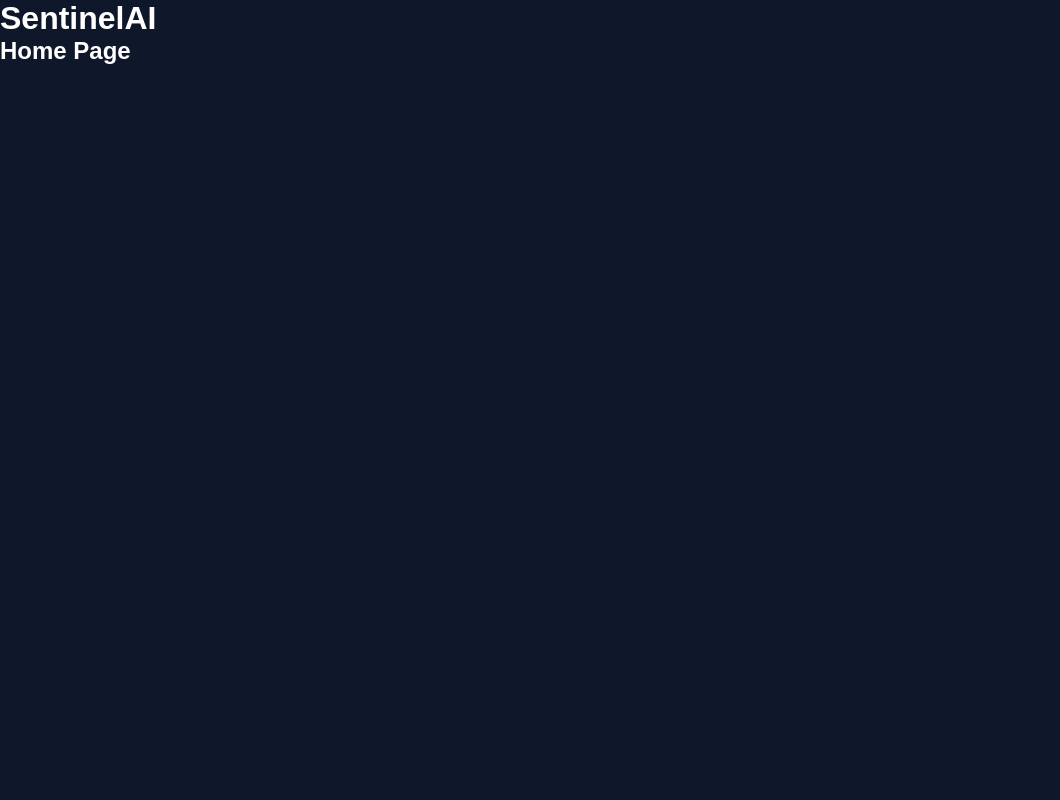
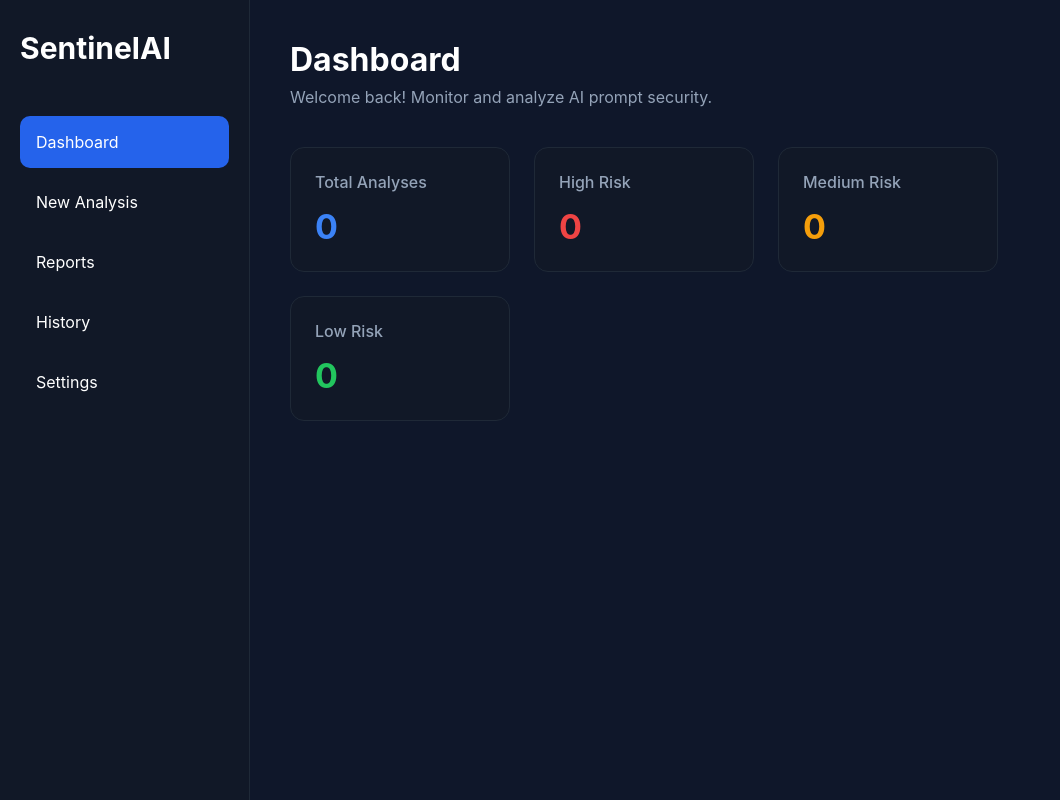
Before and after one commit to shreyasharmaa516/AI-Security-Playground, a React app in the folder frontend/: page / in a window 1280 px wide. Shown: the whole page, without its empty margins (0-1060 px from the left). Built offline with nearby package versions, Linux system fonts and the light colour scheme; the HTML template or start-up script is replaced by a standard one.

Commit message:
feat: build dashboard layout and statistics cards

```diff
--- a/frontend/src/App.jsx
+++ b/frontend/src/App.jsx
@@ -1,11 +1,12 @@
-import Header from "./components/Header/Header.jsx";
-import Home from "./pages/Home/Home.jsx";
+import Layout from "./layout/Layout";
+import Header from "./components/Header/Header";
+import Home from "./pages/Home/Home";
 
 export default function App() {
   return (
-    <>
+    <Layout>
       <Header />
       <Home />
-    </>
+    </Layout>
   );
 }
--- /dev/null
+++ b/frontend/src/components/Card/Card.css
@@ -0,0 +1,17 @@
+.card {
+  background: #111827;
+  border: 1px solid #1f2937;
+  border-radius: 14px;
+  padding: 24px;
+  width: 220px;
+}
+
+.card h4 {
+  color: #94a3b8;
+  margin-bottom: 14px;
+  font-weight: 500;
+}
+
+.card h2 {
+  font-size: 34px;
+}
--- /dev/null
+++ b/frontend/src/components/Card/Card.jsx
@@ -0,0 +1,17 @@
+import "./Card.css";
+
+export default function Card({
+  title,
+  value,
+  color = "#3b82f6",
+}) {
+  return (
+    <div className="card">
+      <h4>{title}</h4>
+
+      <h2 style={{ color }}>
+        {value}
+      </h2>
+    </div>
+  );
+}
--- a/frontend/src/components/Header/Header.jsx
+++ b/frontend/src/components/Header/Header.jsx
@@ -1,3 +1,20 @@
 export default function Header() {
-  return <h1>SentinelAI</h1>;
+  return (
+    <header
+      style={{
+        marginBottom: "40px",
+      }}
+    >
+      <h1>Dashboard</h1>
+
+      <p
+        style={{
+          color: "#94a3b8",
+          marginTop: "8px",
+        }}
+      >
+        Welcome back! Monitor and analyze AI prompt security.
+      </p>
+    </header>
+  );
 }
--- /dev/null
+++ b/frontend/src/components/Sidebar/Sidebar.css
@@ -0,0 +1,33 @@
+.sidebar {
+  width: 250px;
+  min-height: 100vh;
+  background: #111827;
+  color: white;
+  padding: 30px 20px;
+  border-right: 1px solid #1f2937;
+}
+
+.logo {
+  font-size: 30px;
+  margin-bottom: 50px;
+}
+
+.sidebar ul {
+  list-style: none;
+}
+
+.sidebar li {
+  padding: 16px;
+  margin-bottom: 8px;
+  border-radius: 10px;
+  cursor: pointer;
+  transition: 0.25s;
+}
+
+.sidebar li:hover {
+  background: #1f2937;
+}
+
+.active {
+  background: #2563eb;
+}
--- /dev/null
+++ b/frontend/src/components/Sidebar/Sidebar.jsx
@@ -0,0 +1,19 @@
+import "./Sidebar.css";
+
+export default function Sidebar() {
+  return (
+    <aside className="sidebar">
+      <h2 className="logo">SentinelAI</h2>
+
+      <nav>
+        <ul>
+          <li className="active">Dashboard</li>
+          <li>New Analysis</li>
+          <li>Reports</li>
+          <li>History</li>
+          <li>Settings</li>
+        </ul>
+      </nav>
+    </aside>
+  );
+}
--- /dev/null
+++ b/frontend/src/layout/Layout.css
@@ -0,0 +1,18 @@
+* {
+  margin: 0;
+  padding: 0;
+  box-sizing: border-box;
+}
+
+.layout {
+  display: flex;
+  min-height: 100vh;
+  background: #0f172a;
+  color: white;
+  font-family: Inter, Arial, sans-serif;
+}
+
+.content {
+  flex: 1;
+  padding: 40px;
+}
--- /dev/null
+++ b/frontend/src/layout/Layout.jsx
@@ -0,0 +1,14 @@
+import "./Layout.css";
+import Sidebar from "../components/Sidebar/Sidebar";
+
+export default function Layout({ children }) {
+  return (
+    <div className="layout">
+      <Sidebar />
+
+      <div className="content">
+        {children}
+      </div>
+    </div>
+  );
+}
--- a/frontend/src/pages/Home/Home.css
+++ b/frontend/src/pages/Home/Home.css
@@ -0,0 +1,9 @@
+.home {
+  margin-top: 40px;
+}
+
+.stats {
+  display: flex;
+  gap: 24px;
+  flex-wrap: wrap;
+}
--- a/frontend/src/pages/Home/Home.jsx
+++ b/frontend/src/pages/Home/Home.jsx
@@ -1,3 +1,37 @@
+import "./Home.css";
+import Card from "../../components/Card/Card";
+
 export default function Home() {
-  return <h2>Home Page</h2>;
+  return (
+    <div className="home">
+
+      <div className="stats">
+
+        <Card
+          title="Total Analyses"
+          value="0"
+        />
+
+        <Card
+          title="High Risk"
+          value="0"
+          color="#ef4444"
+        />
+
+        <Card
+          title="Medium Risk"
+          value="0"
+          color="#f59e0b"
+        />
+
+        <Card
+          title="Low Risk"
+          value="0"
+          color="#22c55e"
+        />
+
+      </div>
+
+    </div>
+  );
 }
```
